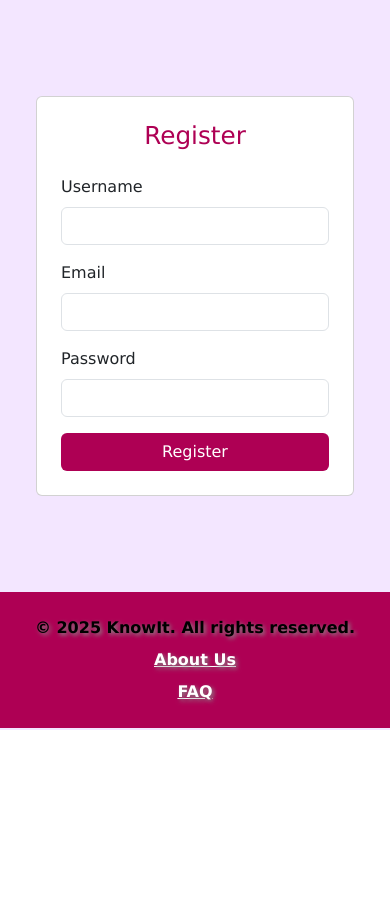
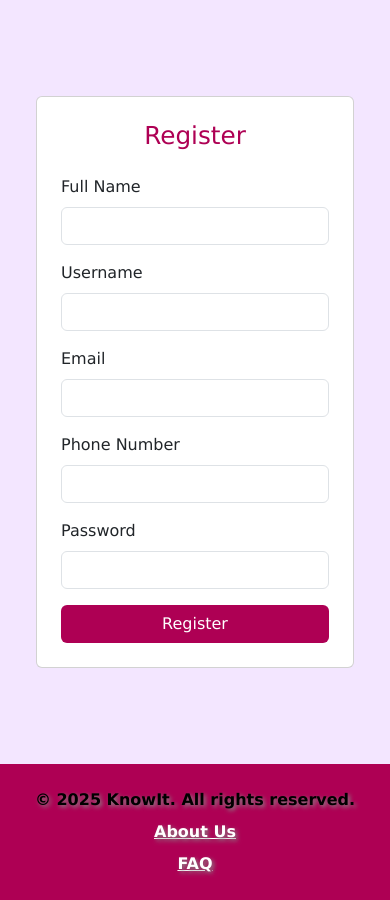
Before and after one commit to RomanGajdosik/KnowIt, a Flask app: page /register in a window 390 px wide. Shown: the part 114-1014 px from the top of the page. Before the commit the page ends 844 px from the top, so only its background shows below. Run offline with Flask 3, Linux system fonts and the light colour scheme.

Commit message:
added fullname and phone number fields to user registration and updated user model to include these attributes

```diff
--- a/models/usersDB.py
+++ b/models/usersDB.py
@@ -3,8 +3,10 @@ from app import db
 
 class Users(db.Model):
     id = db.Column(db.Integer, primary_key=True)
+    fullname = db.Column(db.String(150), nullable=False, unique=True)
     username = db.Column(db.String(150), unique=True, nullable=False)
     email = db.Column(db.String(150), unique=True, nullable=False)
+    phone_number = db.Column(db.String(50), nullable=True,unique=True)
     password_hash = db.Column(db.Text, nullable=False)
     created_at = db.Column(db.DateTime, default=db.func.current_timestamp())
     role = db.Column(db.String(50), default='student')  # Default role is 'user'
--- a/templates/admin.html
+++ b/templates/admin.html
@@ -12,8 +12,10 @@
                         <thead>
                             <tr>
                                 <th>ID</th>
+                                <th>FullName</th>
                                 <th>Username</th>
                                 <th>Email</th>
+                                <th>PhoneNum.</th>
                                 <th>Created At</th>
                                 <th>Actions</th>
                             </tr>
@@ -22,8 +24,10 @@
                             {% for user in users %}
                             <tr>
                                 <td>{{ user.id }}</td>
+                                <td>{{ user.fullname }}</td>
                                 <td>{{ user.username }}</td>
                                 <td>{{ user.email }}</td>
+                                <td>{{ user.phone_number }}</td>
                                 <td>{{ user.created_at }}</td>
                                 <td>
                                     <form method="POST" action="/admin/delete_user/{{ user.id }}" style="display:inline;">
@@ -40,6 +44,8 @@
                     <div class="card mb-3">
                         <div class="card-body">
                             <h5 class="card-title">{{ user.username }} <span class="text-muted">#{{ user.id }}</span></h5>
+                            <p class="mb-1"><strong>FullName:</strong> {{ user.fullname }}</p>
+                            <p class="mb-1"><strong>PhoneN.:</strong> {{ user.phone_number }}</p>
                             <p class="mb-1"><strong>Email:</strong> {{ user.email }}</p>
                             <p class="mb-1"><strong>Created At:</strong> {{ user.created_at }}</p>
                             <form method="POST" action="/admin/delete_user/{{ user.id }}" style="display:inline;">
--- a/templates/register.html
+++ b/templates/register.html
@@ -8,12 +8,20 @@
                 <h2 class="mb-4 text-center" style="color:#ae0054;">Register</h2>
                 <form method="POST" action="/register">
                     <div class="mb-3">
+                        <label for="fullName" class="form-label">Full Name</label>
+                        <input type="text" class="form-control" id="fullname" name="fullName" required>
+                    </div>
+                    <div class="mb-3">
                         <label for="username" class="form-label">Username</label>
                         <input type="text" class="form-control" id="username" name="username" required>
                     </div>
                     <div class="mb-3">
                         <label for="email" class="form-label">Email</label>
                         <input type="email" class="form-control" id="email" name="email" required>
+                    </div>
+                    <div class="mb-3">
+                        <label for="phone_number" class="form-label">Phone Number</label>
+                        <input type="phone_number" class="form-control" id="phone_number" name="phone_number" required>
                     </div>
                     <div class="mb-3">
                         <label for="password" class="form-label">Password</label>
```
